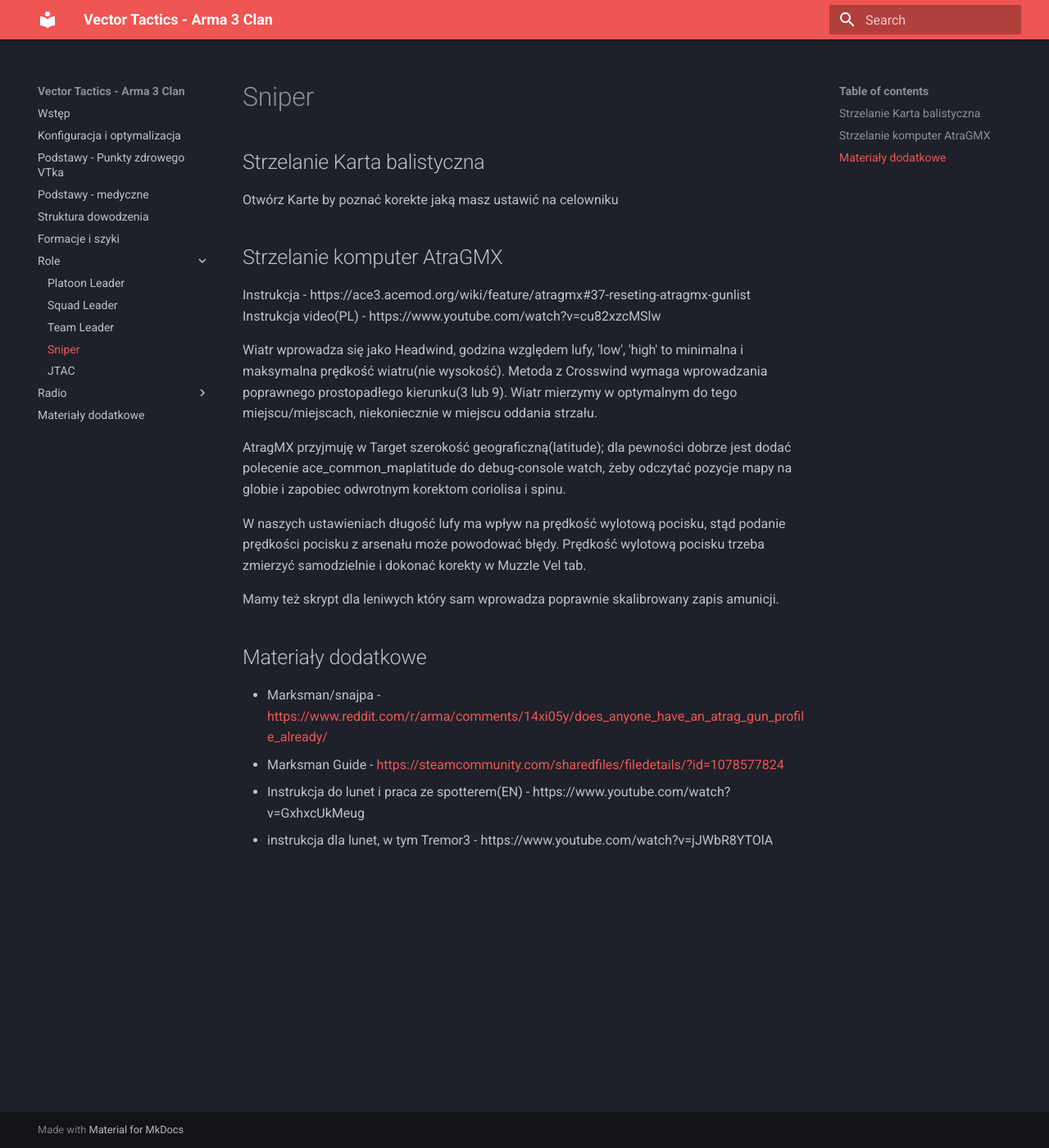
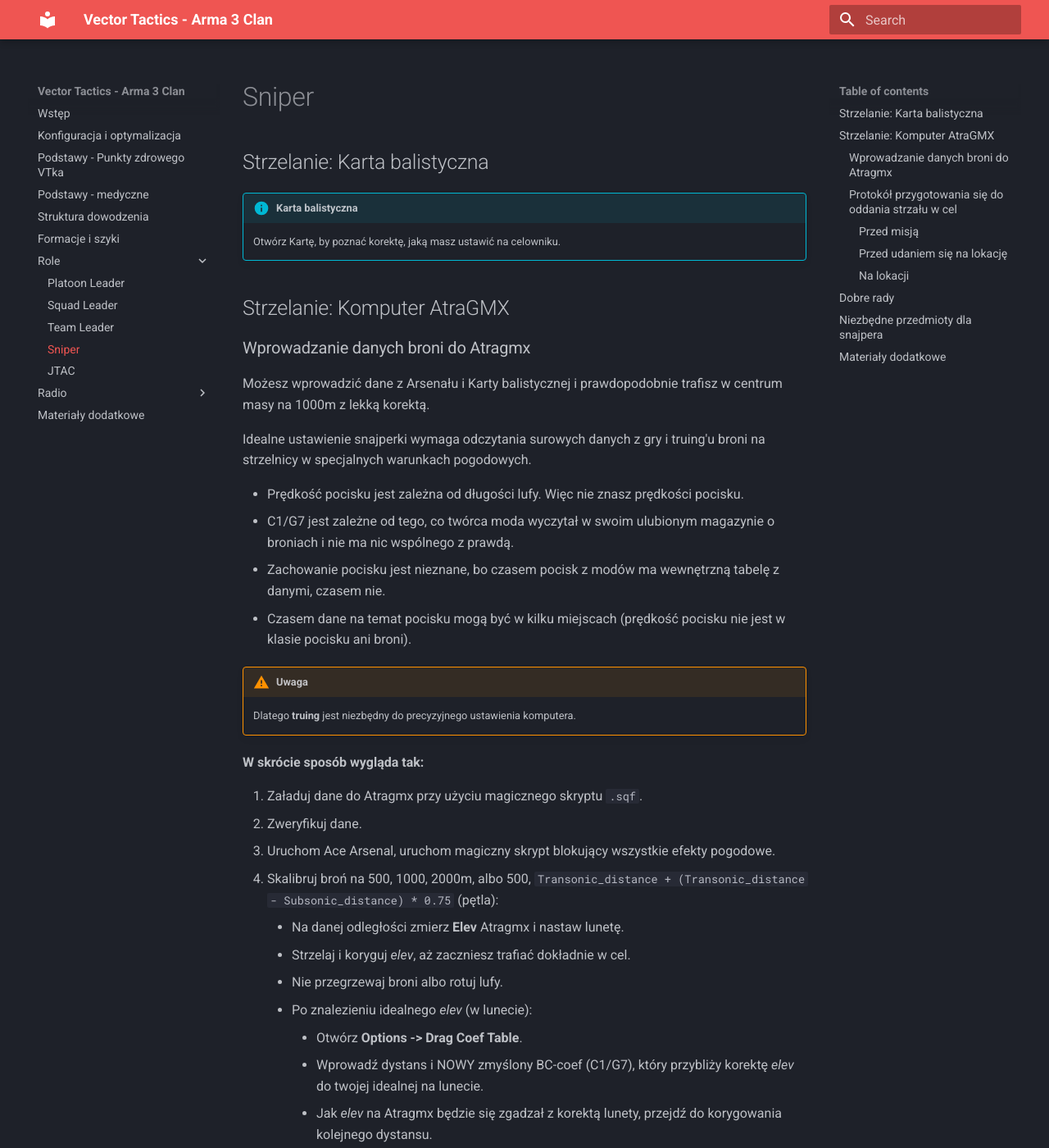
Before and after one commit to aquiceeo/vt-manual, an MkDocs documentation site: the page built from docs/sniper.md, in a window 1280 px wide and 1400 px high. Shown: the whole window at 82% size. Built offline with MkDocs 1.6.1 and Material for MkDocs 9.7.7, drawn with Linux system fonts in a browser that asks for light colours; some of the changed text lies outside the part shown.

Commit message:
update sniper.md
instrukcja praktyczna

```diff
--- a/docs/sniper.md
+++ b/docs/sniper.md
@@ -1,31 +1,131 @@
 # Sniper
 
-## Strzelanie Karta balistyczna
+## Strzelanie: Karta balistyczna
 
-<!-- TODO:  --> <!-- trzeba zrobić rozpiskę z grafikami karty -->
+!!! info "Karta balistyczna"
+    Otwórz Kartę, by poznać korektę, jaką masz ustawić na celowniku.
 
-Otwórz Karte by poznać korekte jaką masz ustawić na celowniku
+## Strzelanie: Komputer AtraGMX
 
-## Strzelanie komputer AtraGMX
+### Wprowadzanie danych broni do Atragmx
 
-<!-- TODO: temat jak wyżej -->
+Możesz wprowadzić dane z Arsenału i Karty balistycznej i prawdopodobnie trafisz w centrum masy na 1000m z lekką korektą.
 
-Instrukcja - https://ace3.acemod.org/wiki/feature/atragmx#37-reseting-atragmx-gunlist
-Instrukcja video(PL) - https://www.youtube.com/watch?v=cu82xzcMSlw
+Idealne ustawienie snajperki wymaga odczytania surowych danych z gry i truing'u broni na strzelnicy w specjalnych warunkach pogodowych.
 
-Wiatr wprowadza się jako Headwind, godzina względem lufy, 'low', 'high' to minimalna i maksymalna prędkość wiatru(nie wysokość).
-Metoda z Crosswind wymaga wprowadzania poprawnego prostopadłego kierunku(3 lub 9).
-Wiatr mierzymy w optymalnym do tego miejscu/miejscach, niekoniecznie w miejscu oddania strzału.
+* Prędkość pocisku jest zależna od długości lufy. Więc nie znasz prędkości pocisku.
+* C1/G7 jest zależne od tego, co twórca moda wyczytał w swoim ulubionym magazynie o broniach i nie ma nic wspólnego z prawdą.
+* Zachowanie pocisku jest nieznane, bo czasem pocisk z modów ma wewnętrzną tabelę z danymi, czasem nie.
+* Czasem dane na temat pocisku mogą być w kilku miejscach (prędkość pocisku nie jest w klasie pocisku ani broni).
 
-AtragMX przyjmuję w Target szerokość geograficzną(latitude); dla pewności dobrze jest dodać polecenie ace_common_maplatitude do debug-console watch, żeby odczytać pozycje mapy na globie i zapobiec odwrotnym korektom coriolisa i spinu.
+!!! warning "Uwaga"
+    Dlatego **truing** jest niezbędny do precyzyjnego ustawienia komputera.
 
-W naszych ustawieniach długość lufy ma wpływ na prędkość wylotową pocisku, stąd podanie prędkości pocisku z arsenału może powodować błędy. Prędkość wylotową pocisku trzeba zmierzyć samodzielnie i dokonać korekty w Muzzle Vel tab.
+**W skrócie sposób wygląda tak:**
 
-Mamy też skrypt dla leniwych który sam wprowadza poprawnie skalibrowany zapis amunicji.
+1. Załaduj dane do Atragmx przy użyciu magicznego skryptu `.sqf`.
+2. Zweryfikuj dane.
+3. Uruchom Ace Arsenal, uruchom magiczny skrypt blokujący wszystkie efekty pogodowe.
+4. Skalibruj broń na 500, 1000, 2000m, albo 500, `Transonic_distance + (Transonic_distance - Subsonic_distance) * 0.75` (pętla):
+    * Na danej odległości zmierz **Elev** Atragmx i nastaw lunetę.
+    * Strzelaj i koryguj *elev*, aż zaczniesz trafiać dokładnie w cel.
+    * Nie przegrzewaj broni albo rotuj lufy.
+    * Po znalezieniu idealnego *elev* (w lunecie):
+        * Otwórz **Options -> Drag Coef Table**.
+        * Wprowadź dystans i NOWY zmyślony BC-coef (C1/G7), który przybliży korektę *elev* do twojej idealnej na lunecie.
+        * Jak *elev* na Atragmx będzie się zgadzał z korektą lunety, przejdź do korygowania kolejnego dystansu.
+
+---
+
+### Protokół przygotowania się do oddania strzału w cel
+
+#### Przed misją
+
+* Zbuduj sobie pełny loadout postaci snajpera.
+* Wprowadź dane broni i amunicji do komputera Atragmx. **Skalibruj Atragmx!**
+* Załaduj mapę, na której będziesz grał:
+    * postaw żołnierza,
+    * uruchom misję,
+    * w debug console wpisz w watchlist polecenie `ace_common_maplatitude`,
+    * odczytaj i zapisz szerokość geograficzną na boku.
+
+#### Przed udaniem się na lokację
+
+* Jeśli masz w plecaku **microDAGR**, musisz:
+    * kliknąć w nim górny pasek,
+    * kliknąć "connect to", tak żeby na górze była ikonka połączenia Atragmx i Kestrel.
+* Jeśli nie masz microDAGR, **Kestrel** jest połączony z Atragmx.
+* W Kestrelu wprowadź szerokość geograficzną mapy w kolumnie **Target**.
+* Załaduj swoją broń z **Gunlist**.
+* Zweryfikuj ustawienia broni, czy nie ma błędów (tryb **D**). Porównaj z kartą.
+* Sprawdź pogodę w Kestrel i wprowadź do Atragmx: temperatura, ciśnienie, wilgotność (tryb **M**).
+* Możesz ustawić podgląd Kestrel'a na HUD, żeby śledzić wiatr w drodze.
+* Zweryfikuj widoczność na potencjalnych punktach OBS, przy użyciu LOS(mod) na mapie (skrót **Q**).
+* Ściągnij NVG/Thermo z lunety, jeśli trzeba.
+* Skalibruj lunetę na 300m na wszelki wypadek.
+* Upewnij się, że broń jest skalibrowana na 100m.
+
+#### Na lokacji
+
+1. Upewnij się, że OBS jest bezpieczny.
+2. Zespotuj przeciwników.
+3. Ustaw trójnóg, obniż go.
+4. **Ustaw wiatr:**
+    * Kliknij na tryb **M** (metryczny) w Atragmx.
+    * Otwórz Kestrel i ustaw na **Headwind**.
+    * Znajdź najmocniejszy wiatr w dogodnej lokacji (bez przeszkód, nie na zboczu).
+    * Zanotuj kierunek najmocniejszego wiatru.
+
+    === "Metoda Headwind"
+        * Jeśli wprowadzasz Headwind do Atragmx, zanotuj wartość wiatru (muszą być wartości dodatnie) (na razie crosswind jest pewniejszy).
+        * Zanotuj minimalną i maksymalną wartość wiatru, jeśli są porywy.
+        * Wprowadź wartości wiatru do **Target -> windspeed 1** (minimalny wiatr) i **2** (maksymalny wiatr).
+        * Jeśli wiatr ma taką samą prędkość, wprowadzasz ją w obydwie rubryki 1 i 2.
+        * W **wind direction** wprowadzasz godzinę, z której wieje wiatr, względem lufy skierowanej na cel (cel to 12).
+
+    === "Metoda Crosswind"
+        * Ustaw w Kestrel zakładkę **Crosswind**.
+        * Wyceluj broń w Cel i ustaw Kestrel na auto-heading w tym kierunku.
+        * Obróć się w zapamiętanym kierunku headwind.
+        * Odczytaj crosswind (musi być dodatni).
+        * Zapisz wartość crosswind do **Target -> wind speed 1** i **2**.
+        * Wpisz **wind direction 3 lub 9** (Atragmx sam liczy `sin()`).
+        * Jeśli patrząc na cel, kierunek wiatru jest po lewej stronie, wpisujesz **9**.
+        * Inaczej wpisujesz **3** w wind direction (bo jest przy prawej rączce).
+
+5. Sprawdź, czy zakładka **Atmsphr** wymaga aktualizacji danych pogodowych.
+6. Użyj Vector'a i zrób odczyt pozycji celu(Tab+R)(kilka odczytów na duże odległości).
+7. Upewnij się, że Atragmx na dole ma ustawioną miarę korekty taką jak luneta (98% to **MILs**).
+8. Jeśli wprowadziłeś zakres wiatru, kliknij **LEAD**.
+9. Wprowadź korekty lunety z komórek **Elev** i **Wind** (lub Wind2) w kolumnie **Hold**.
+10. Nie pomyl kierunków kręcenia pokrętłem i sprawdź jeszcze raz czy nastaw się nie zresetował.
+11. Brakujące ułamki w precyzji Atragmx musisz skorygować na lunecie (0.05R itp.).
+12. **Gotowe! Możesz strzelać.**
+
+---
+
+## Dobre rady
+
+!!! tip "Wskazówki operacyjne"
+    * Używając broni MCC sprawdzaj co chwile kalibracje broni czy się nie zmieniła przypadkowo (`Ctrl` + `Scroll`).
+    * Kiedy wbiegłeś na lokacje i musisz szybko oddać strzał - zażyj kawę (caffeine).
+
+## Niezbędne przedmioty dla snajpera
+
+* [x] Karta Balistyczna
+* [x] Atragmx
+* [x] Kestrel 4500W
+* [x] Vector 21 Nite
+* [x] Spare Barrel
+* [x] SSWT Kit
+* [x] Map Tools
+* [x] Full Ghillie suit
 
 ## Materiały dodatkowe
 
-- Marksman/snajpa - [https://www.reddit.com/r/arma/comments/14xi05y/does_anyone_have_an_atrag_gun_profile_already/](https://www.reddit.com/r/arma/comments/14xi05y/does_anyone_have_an_atrag_gun_profile_already/)
-- Marksman Guide - [<https://steamcommunity.com/sharedfiles/filedetails/?id=1078577824>](https://steamcommunity.com/sharedfiles/filedetails/?id=1078577824)
-- Instrukcja do lunet i praca ze spotterem(EN) - https://www.youtube.com/watch?v=GxhxcUkMeug
-- instrukcja dla lunet, w tym Tremor3 - https://www.youtube.com/watch?v=jJWbR8YTOlA
+* [Marksman/snajpa (Reddit)](https://www.reddit.com/r/arma/comments/14xi05y/does_anyone_have_an_atrag_gun_profile_already/)
+* [Marksman Guide (Steam)](https://steamcommunity.com/sharedfiles/filedetails/?id=1078577824)
+* [Instrukcja do lunet i praca ze spotterem (EN)](https://www.youtube.com/watch?v=GxhxcUkMeug)
+* [Instrukcja dla lunet, w tym Tremor3 (YT)](https://www.youtube.com/watch?v=jJWbR8YTOlA)
+* [Instrukcja Atragmx (ACE3 Wiki)](https://ace3.acemod.org/wiki/feature/atragmx#37-reseting-atragmx-gunlist)
+* [Instrukcja video Atragmx (PL - PKW)](https://www.youtube.com/watch?v=cu82xzcMSlw)
```
